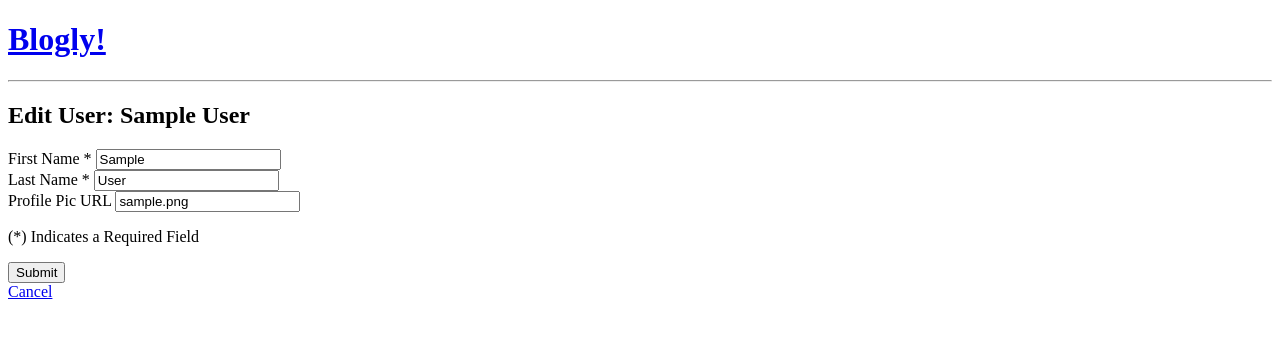
After one commit to alocke8181/flask-blogly-3, a Flask app: page /users/1/edit in a window 1280 px wide. The commit adds this page. Shown: the top 338 px of the page. Run offline with Flask 3, Linux system fonts and the light colour scheme; tables that the repository leaves empty hold one stand-in row (values such as "Sample post").

```diff
--- a/app.py
+++ b/app.py
@@ -55,3 +55,32 @@ def show_user(user_id):
     """Show info for a specific user"""
     user = User.query.get_or_404(user_id)
     return render_template('user.html',user=user)
+
+@app.route('/users/<int:user_id>/edit')
+def show_edit_user_form(user_id):
+    """Show the form to edit the user"""
+    user = User.query.get(user_id)
+    return render_template('edit.html',user=user)
+
+@app.route('/users/<int:user_id>/edit', methods=['POST'])
+def edit_user(user_id):
+    """Update the user with new info"""
+    user = User.query.get(user_id)
+    user.first_name = request.form['new_first_name']
+    user.last_name = request.form['new_last_name']
+    user.image_url = request.form['new_image_url']
+
+    #with app.app_context():
+    db.session.add(user)
+    db.session.commit()
+
+    return redirect(f'/users/{user.id}')
+
+@app.route('/users/<int:user_id>/delete',methods=['POST'])
+def delete_user(user_id):
+    """Delete a user"""
+    user = User.query.get(user_id)
+    db.session.delete(user)
+    db.session.commit()
+
+    return redirect('/')
--- a/templates/base.html
+++ b/templates/base.html
@@ -9,6 +9,7 @@
 <body>
     <!--Default header bar-->
     <a href="/"><h1>Blogly!</h1></a>
+    <hr>
     {%block content%}
     {%endblock%}
 </body>
--- /dev/null
+++ b/templates/edit.html
@@ -0,0 +1,23 @@
+{%extends 'base.html'%}
+{%block content%}
+<h2>Edit User: {{user.full_name()}}</h2>
+<div>
+    <form method="POST">
+        <div>
+            <label for="new_first_name">First Name * </label>
+            <input type="text" name="new_first_name" value="{{user.first_name}}">
+        </div>
+        <div>
+            <label for="new_last_name">Last Name * </label>
+            <input type="text" name="new_last_name" value="{{user.last_name}}">
+        </div>
+        <div>
+            <label for="new_image_url">Profile Pic URL</label>
+            <input type="text" name="new_image_url" value="{{user.image_url}}">
+        </div>
+        <p>(*) Indicates a Required Field</p>
+        <button type="submit">Submit</button>
+    </form>
+    <a href="/users/{{user.id}}">Cancel</a>
+</div>
+{%endblock%}
```
Also changed, not shown: templates/new.html (+7 -2 lines).
